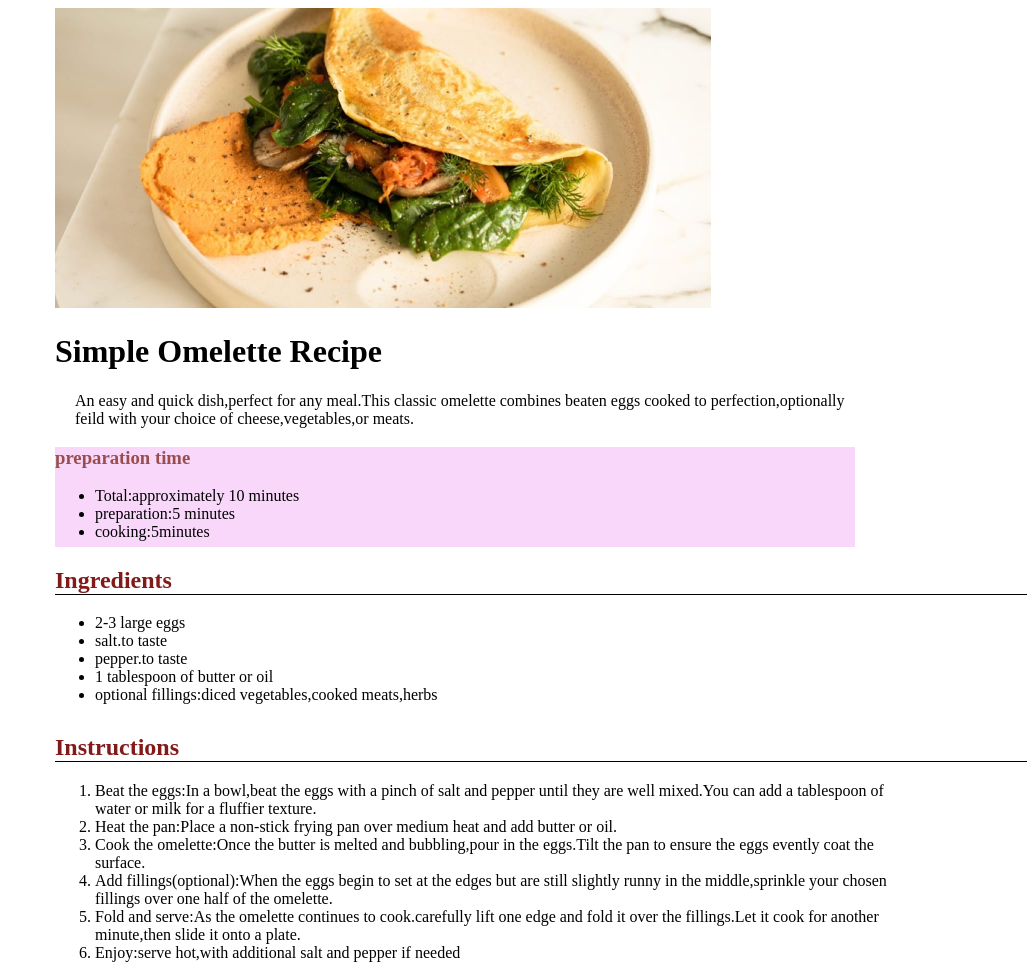
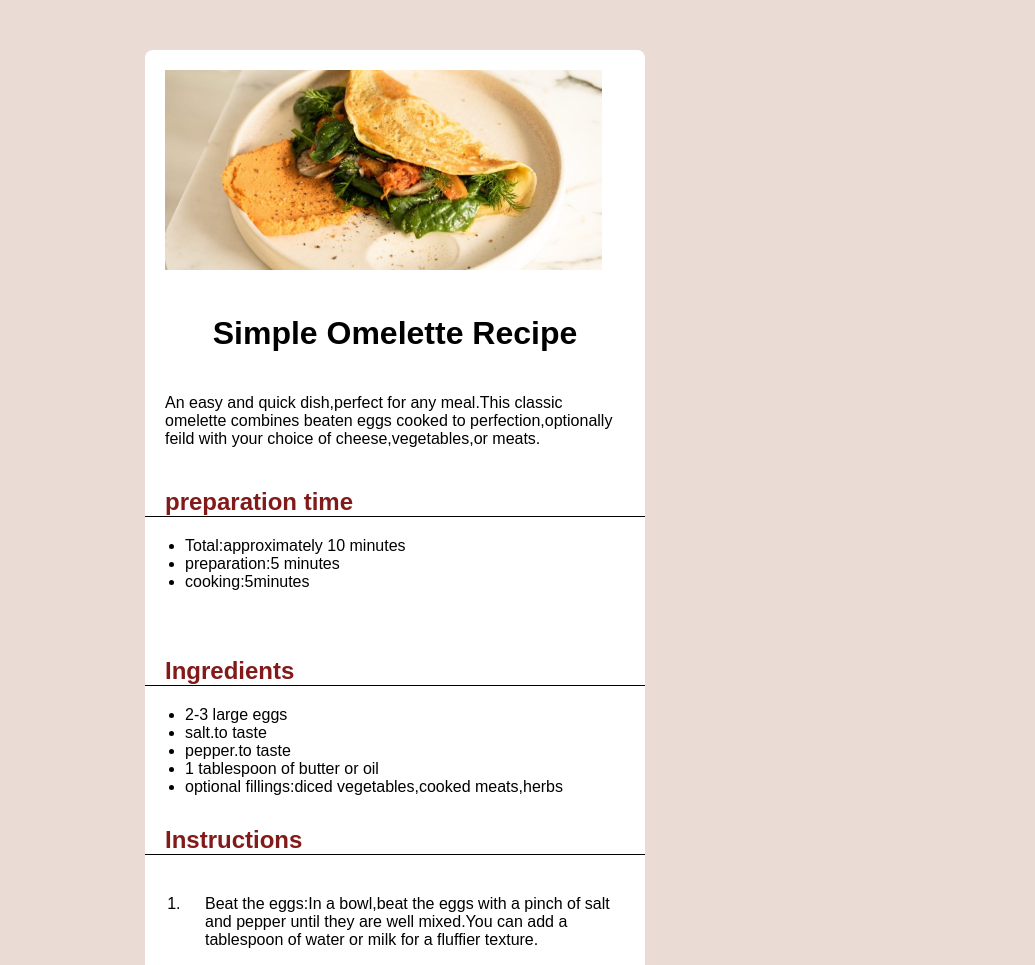
Before and after one commit to kavyak1234/kavya, a plain HTML site: page work2/pages/index.html in a window 1280 px wide. Shown: the top 965 px of the page, without its empty margins (245-1280 px from the left). Drawn offline with Linux system fonts and the light colour scheme.

Commit message:
initial commit

```diff
--- a/work2/pages/index.css
+++ b/work2/pages/index.css
@@ -1,28 +1,50 @@
 body{
-    margin-left: 300px;
+    font-family: sans-serif;
+    background-color: rgb(235, 219, 213);
 }
-div{
-    height: 100px;
+.container{
+    max-width: 500px;
+    margin: auto;
+    margin-top: 50px;
+    background-color: white;
+    object-fit: contain;
+    border-radius: 8px;
+}
+
+h1{
+    text-align: center;
+}
+h2{
+    margin-top: 20px;
+    padding-left: 20px;
+}
+ul,ol{
+    margin-bottom: 10px;
+}
+
+
+.pic{
+    height: 200px;
+    padding: 20px;
+    margin: auto;
+    border-radius: 15px;
+
 }
 p{
-    margin-left:20px;
-    background-blend-mode: multiply;
-}
-.pic{
-    height: 300px;
-}
-p{
-    width: 800px;
+    width: 450px;
+    padding: 20px;
 }
 h3 {
-    color:rgb(155, 77, 77);
+    color:rgb(247, 234, 234);
 
 }
 ul class{
     background-color: rgb(196, 118, 189);
 }
-li{
+.mainlist li{
     color: black;
+    width: 430px;
+    padding: 20px;
 }
 
 h2{
@@ -39,4 +61,22 @@ width: 800px;
 }
 ol{
     width: 800px;
+
+
 }
+
+
+th,td{
+   padding-left: 100px;
+   padding-top: 40px;
+   border-bottom: 1px solid black;
+   width: 100%;
+}
+th{
+    padding-left: 0px;
+}
+.recepe-card{
+    border-radius:10px; /* Adjust the value for desired curvature */
+    background-color: #f2f2f2; /* set the background color */
+    padding:20px;
+}
--- a/work2/pages/index.html
+++ b/work2/pages/index.html
@@ -1,23 +1,26 @@
 <!DOCTYPE html>
 <html lang="en">
+
 <head>
     <meta charset="UTF-8">
     <meta name="viewport" content="width=device-width, initial-scale=1.0">
     <title></title>
     <link rel="stylesheet" href="index.css">
 </head>
+
 <body>
-    <div>
+    <div class="container">
         <img src="../images/image-omelette.jpeg" alt="" class="pic">
         <h1>Simple Omelette Recipe</h1>
-    <p>An easy and quick dish,perfect for any meal.This classic omelette combines beaten eggs cooked to perfection,optionally feild with your choice of cheese,vegetables,or meats.</p>
-    <div class="prep"><h3>preparation time</h3>
+        <p>An easy and quick dish,perfect for any meal.This classic omelette combines beaten eggs cooked to
+            perfection,optionally feild with your choice of cheese,vegetables,or meats.</p>
+        <h2> preparation time</h2>
         <ul style="list-style-type: disc;">
 
             <li>Total:approximately 10 minutes</li>
             <li>preparation:5 minutes</li>
             <li>cooking:5minutes</li>
-    </ul></div>
+        </ul>
 
         <h2> Ingredients</h2>
         <ul style="list-style-type: disc;">
@@ -32,21 +35,66 @@
         </ul>
 
         <h2>Instructions</h2>
-    <ol>
-        <li>Beat the eggs:In a bowl,beat the eggs with a pinch of salt and pepper until they are well mixed.You can add a tablespoon of water or milk for a fluffier texture.</li>
+        <ol class="mainlist">
+            <li>Beat the eggs:In a bowl,beat the eggs with a pinch of salt and pepper until they are well mixed.You can
+                add a tablespoon of water or milk for a fluffier texture.</li>
             <li>Heat the pan:Place a non-stick frying pan over medium heat and add butter or oil.</li>
-        <li>Cook the omelette:Once the butter is melted and bubbling,pour in the eggs.Tilt the pan to ensure the eggs evently coat the surface.</li>
-        <li>Add fillings(optional):When the eggs begin to set at the edges but are still slightly runny in the middle,sprinkle your chosen fillings over one half of the omelette.</li>
-        <li>Fold and serve:As the omelette continues to cook.carefully lift one edge and fold it over the fillings.Let it cook for another minute,then slide it  onto a plate.</li>
+            <li>Cook the omelette:Once the butter is melted and bubbling,pour in the eggs.Tilt the pan to ensure the
+                eggs evently coat the surface.</li>
+            <li>Add fillings(optional):When the eggs begin to set at the edges but are still slightly runny in the
+                middle,sprinkle your chosen fillings over one half of the omelette.</li>
+            <li>Fold and serve:As the omelette continues to cook.carefully lift one edge and fold it over the
+                fillings.Let it cook for another minute,then slide it onto a plate.</li>
             <li>Enjoy:serve hot,with additional salt and pepper if needed </li>
+        </ol>
+        <h2>Nutrition</h2>
+        <div> The table below shows nutrit values per serving without the additional fillings.</p>
+            <table cell-padding="10px">
+                <tr>
+                    <th> Nutrition</th>
+                    <th>Value</th>
 
-    </ol>
+                </tr>
+                <tr>
+                    <td>Calories</td>
+                    <td>277cal</td>
+                </tr>
+                <tr>
+                    <td>carbs</td>
+                    <td>og</td>
+
+                </tr>
+                <tr>
+                    <td>protein</td>
+                    <td>20g</td>
+                </tr>
+                <tr>
+                    <td>fat</td>
+                    <td>22g</td>
+                </tr>
+            </table>
+
+
+
+
+
+
+
+
+
+
+
 
 
 
 
         </div>
-
+        <div class="recipe-card">
+            <!--content goes here-->
+        </div>
+        </ol>
+    </div>
 
 </body>
+
 </html>
```
Lines whose indentation alone changed are shown as unchanged.
